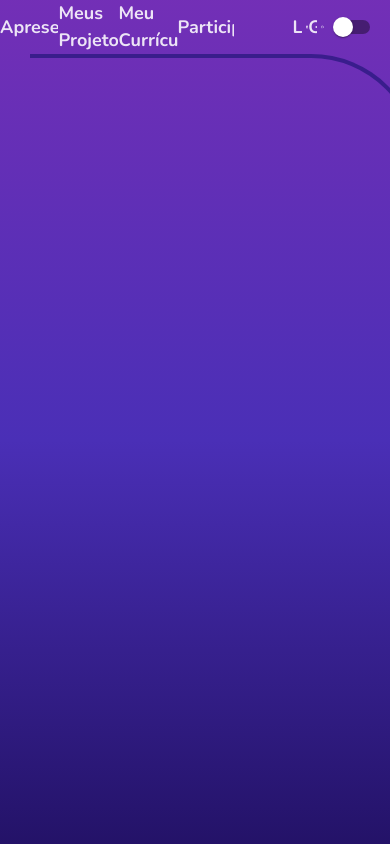
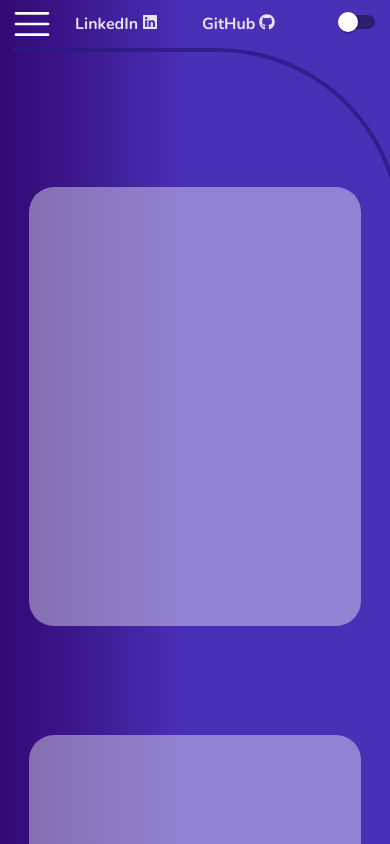
Before and after one commit to PSjoon/Portfolio, a React (Vite) app: page / in a window 390 px wide. Shown: the top 844 px of the page. Built offline with nearby package versions, Linux system fonts and the light colour scheme.

Commit message:
add start main

```diff
--- a/src/App.tsx
+++ b/src/App.tsx
@@ -1,10 +1,11 @@
-import "./App.css"
+import About from "./components/about/About"
 import Header from "./components/header/Header"
 
 function App() {
   return (
     <>
       <Header />
+      <About />
     </>
   )
 }
--- /dev/null
+++ b/src/components/about/About.css
@@ -0,0 +1,39 @@
+main {
+  display: grid;
+  width: 100%;
+  height: 60vh;
+
+  place-items: center;
+  grid-template-columns: 1fr 1fr;
+
+  margin-top: -100px;
+}
+
+main section {
+  width: 80%;
+  height: 80%;
+  background-color: rgba(255, 255, 255, 0.4);
+  border-radius: 25px;
+}
+
+@media screen and (max-width: 600px) {
+  main {
+    display: grid;
+    width: 100%;
+    height: 130vh;
+
+    place-items: center;
+    grid-template-columns: 1fr;
+
+    margin-top: -100px;
+  }
+
+  main section {
+    width: 85%;
+    background-color: rgba(255, 255, 255, 0.4);
+    border-radius: 25px;
+  }
+}
+
+@media (min-width: 601px) and (max-width: 900px) {
+}
--- /dev/null
+++ b/src/components/about/About.tsx
@@ -0,0 +1,14 @@
+import "./About.css"
+
+function About() {
+  return (
+    <>
+      <main>
+        <section className="hero"></section>
+        <section className="picture"></section>
+      </main>
+    </>
+  )
+}
+
+export default About
--- a/src/components/header/Header.tsx
+++ b/src/components/header/Header.tsx
@@ -4,15 +4,54 @@ import { FaLinkedin } from "react-icons/fa"
 import { useState } from "react"
 import { FaGithub } from "react-icons/fa"
 
+import { IoClose } from "react-icons/io5"
+import { RxHamburgerMenu } from "react-icons/rx"
+
 function Header() {
   const [switchActivate, setSwitchActivate] = useState(false)
+
+  const [menuOpen, setMenuOpen] = useState(false)
 
   const tootleDarkTheme = () => {
     setSwitchActivate(!switchActivate)
   }
 
+  const toggleMenu = () => {
+    setMenuOpen(!menuOpen)
+  }
+
   return (
     <>
+      <div className="app">
+        <button className="menu-toggle" onClick={toggleMenu}>
+          {menuOpen ? <IoClose size={40} /> : <RxHamburgerMenu size={40} />}
+        </button>
+
+        <div className={`menu-container ${menuOpen ? "open" : ""}`}>
+          <p>Apresentação</p>
+          <p>Meus Projetos</p>
+          <p>Meu Currículo</p>
+          <p>Participações</p>
+        </div>
+
+        <div className="redes-mobile">
+          <a
+            href="https://www.linkedin.com/in/pedrosantosjoon/"
+            target="__blank"
+          >
+            <p> LinkedIn</p>
+            <FaLinkedin className="icone-redes" />
+          </a>
+
+          <a href="https://github.com/PSjoon" target="__blank">
+            <p>GitHub</p>
+            <FaGithub className="icone-redes" />
+          </a>
+
+          <Switch onChange={tootleDarkTheme} checked={switchActivate} />
+        </div>
+      </div>
+
       <header>
         <nav>
           <p>Apresentação</p>
--- a/src/components/header/header.css
+++ b/src/components/header/header.css
@@ -3,6 +3,13 @@ header {
   align-items: center;
   justify-content: space-between;
   font-size: 18px;
+}
+
+nav {
+  width: 60vw;
+  display: flex;
+  align-items: center;
+  justify-content: space-around;
 }
 
 a {
@@ -13,6 +20,13 @@ a {
   color: rgba(255, 255, 255, 0.87);
 }
 
+.redes {
+  width: 23vw;
+  display: flex;
+  align-items: center;
+  margin-right: 2vw;
+}
+
 .icone-redes {
   margin-left: 4px;
 }
@@ -20,6 +34,7 @@ a {
 p {
   position: relative;
   cursor: pointer;
+  margin-top: 4px;
 }
 
 p::after {
@@ -37,29 +52,15 @@ p:hover::after {
   width: 100%;
 }
 
-nav {
-  width: 60vw;
-  display: flex;
-  align-items: center;
-  justify-content: space-around;
-}
-
-.redes {
-  width: 23vw;
-  display: flex;
-  align-items: center;
-  margin-right: 2vw;
-}
-
 .border-header {
   height: 60px;
-  width: 80%;
   border-top: 4px solid rgba(46, 25, 131, 0.8);
 }
 
 .border-header-radius {
   float: right;
-  width: 30%;
+  width: 100%;
+  margin-top: 4px;
   border-top-width: 50px;
   height: 180px;
   border-top: 4px solid rgba(46, 25, 131, 0.8);
@@ -71,5 +72,133 @@ nav {
 
 .section-border-header {
   display: flex;
-  transform: translate(30px);
+  transform: translate(3vw);
 }
+
+.app {
+  display: none;
+}
+
+.app button {
+  margin-top: 4px;
+}
+
+@media screen and (max-width: 600px) {
+  header {
+    display: none;
+  }
+
+  .app {
+    display: flex;
+    margin-left: 3vw;
+  }
+
+  .redes-mobile {
+    width: 80vw;
+    align-items: center;
+    justify-content: space-around;
+    display: flex;
+    margin-left: 6vw;
+  }
+
+  .redes-mobile a {
+    display: flex;
+  }
+
+  .menu-container {
+    position: absolute;
+    width: 70vw;
+    margin-top: 80px;
+
+    display: grid;
+    grid-template-columns: 1fr 1fr;
+    padding: 10px;
+    border-radius: 18px;
+    background-color: rgba(255, 255, 255, 0.2);
+
+    color: white;
+    font-size: 14px;
+    transform: translateX(-200%);
+    transition: 0.3s ease;
+  }
+
+  .menu-container p {
+    padding: 10px;
+
+    align-items: center;
+    justify-content: center;
+    display: flex;
+  }
+
+  .menu-container.open {
+    transform: translateX(0);
+  }
+
+  .menu-toggle {
+    display: flex;
+    width: auto;
+    height: auto;
+    background: transparent;
+    border: none;
+    cursor: pointer;
+    transition: all 0.3s ease;
+  }
+}
+
+@media (min-width: 601px) and (max-width: 900px) {
+  header {
+    display: none;
+  }
+
+  .app {
+    display: flex;
+    margin-left: 3vw;
+  }
+
+  .redes-mobile {
+    width: 80vw;
+    align-items: center;
+    justify-content: space-around;
+    display: flex;
+    margin-left: 6vw;
+  }
+
+  .menu-container {
+    position: absolute;
+    width: 80vw;
+    margin-top: 80px;
+
+    display: grid;
+    grid-template-columns: 1fr 1fr 1fr;
+    padding: 10px;
+    border-radius: 18px;
+    background-color: rgba(255, 255, 255, 0.2);
+
+    color: white;
+    font-size: 16px;
+    transform: translateX(-200%);
+    transition: 0.3s ease;
+  }
+
+  .menu-container p {
+    padding: 10px;
+
+    align-items: center;
+    justify-content: center;
+    display: flex;
+  }
+
+  .menu-container.open {
+    transform: translateX(0);
+  }
+
+  .menu-toggle {
+    display: flex;
+    width: auto;
+    height: auto;
+    background: transparent;
+    border: none;
+    cursor: pointer;
+    transition: all 0.3s ease;
+  }
+}
--- a/src/index.css
+++ b/src/index.css
@@ -11,32 +11,16 @@
 
   color-scheme: dark;
   color: rgba(255, 255, 255, 0.87);
+  background: hsla(252, 59%, 45%, 1);
+  background-repeat: no-repeat;
+  background-size: cover;
 
-  background: hsla(252, 59%, 45%, 1);
   background: linear-gradient(
     270deg,
     hsla(252, 59%, 45%, 1) 0%,
     hsla(252, 59%, 45%, 1) 52%,
     hsla(264, 87%, 24%, 1) 100%
   );
-
-  background: -moz-linear-gradient(
-    270deg,
-    hsla(252, 59%, 45%, 1) 0%,
-    hsla(252, 59%, 45%, 1) 52%,
-    hsla(264, 87%, 24%, 1) 100%
-  );
-
-  background: -webkit-linear-gradient(
-    270deg,
-    hsla(270, 59%, 45%, 1) 0%,
-    hsla(252, 59%, 45%, 1) 52%,
-    hsla(252, 70%, 24%, 1) 100%
-  );
-
-  filter: progid: DXImageTransform.Microsoft.gradient( startColorstr="#4A2FB6", endColorstr="#4A2FB6", GradientType=1 );
-
-  filter: progid: DXImageTransform.Microsoft.gradient( startColorstr="#4A2FB6", endColorstr="#4A2FB6", GradientType=1 );
 }
 
 .light-mode:root {
@@ -55,22 +39,4 @@
     hsla(252, 59%, 45%, 1) 52%,
     hsla(264, 87%, 24%, 1) 100%
   );
-
-  background: -moz-linear-gradient(
-    270deg,
-    hsla(252, 59%, 45%, 1) 0%,
-    hsla(252, 59%, 45%, 1) 52%,
-    hsla(264, 87%, 24%, 1) 100%
-  );
-
-  background: -webkit-linear-gradient(
-    270deg,
-    hsla(270, 59%, 45%, 1) 0%,
-    hsla(252, 59%, 45%, 1) 52%,
-    hsla(252, 70%, 24%, 1) 100%
-  );
-
-  filter: progid: DXImageTransform.Microsoft.gradient( startColorstr="#4A2FB6", endColorstr="#4A2FB6", GradientType=1 );
-
-  filter: progid: DXImageTransform.Microsoft.gradient( startColorstr="#4A2FB6", endColorstr="#4A2FB6", GradientType=1 );
 }
--- a/src/main.tsx
+++ b/src/main.tsx
@@ -1,7 +1,7 @@
+import "./index.css"
 import React from "react"
 import ReactDOM from "react-dom/client"
 import App from "./App.tsx"
-import "./index.css"
 
 ReactDOM.createRoot(document.getElementById("root")!).render(
   <React.StrictMode>
```
Also changed, not shown: src/App.css (deleted).
